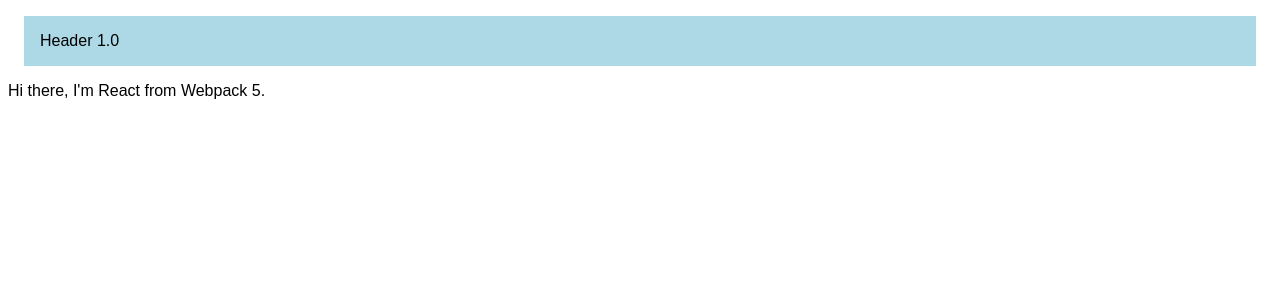
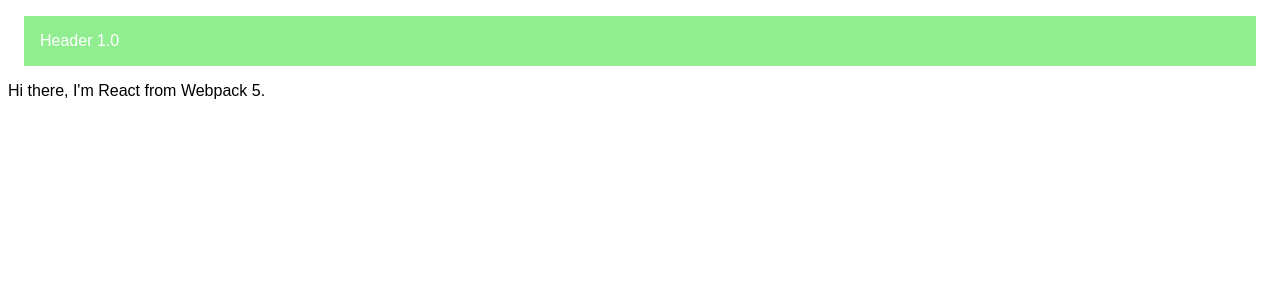
Before and after one commit to zzyjiaxinmomo/prod-test-header, a React app: page / in a window 1280 px wide. Shown: the top 300 px of the page. Built offline with nearby package versions, Linux system fonts and the light colour scheme.

Commit message:
Updating header style

```diff
--- a/src/Header.jsx
+++ b/src/Header.jsx
@@ -4,7 +4,8 @@ export default () => (
     style={{
       padding: "1em",
       margin: "1em",
-      background: "lightblue",
+      background: "lightgreen",
+      color: "white",
     }}
   >
     Header 1.0
```
